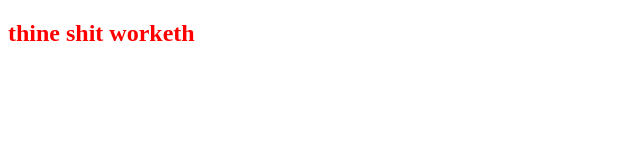
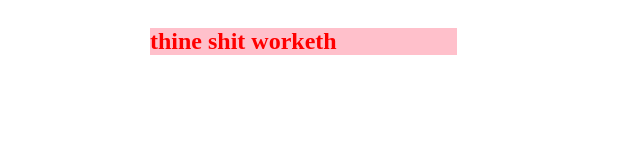
Before and after one commit to petekp/npm-static-boilerplate, a website: page dist/public/index.html in a window 1280 px wide. Shown: the whole page, without its empty margins (0-640 px from the left). Drawn offline with Linux system fonts and the light colour scheme.

Commit message:
Test lost flex grid

```diff
--- a/assets/css/main.css
+++ b/assets/css/main.css
@@ -1,11 +1,17 @@
+@lost flexbox flex;
+
 body{
+  lost-center: 980px;
+  transition: 1s all linear;
 
-  transition: 1s all linear;
 
   h1{
     user-select: none;
+
   }
   h2{
     color: red;
+    background: pink;
+    lost-column: 1/3;
   }
 }
--- a/package.json
+++ b/package.json
@@ -6,7 +6,7 @@
   "scripts": {
     "lint": "jshint assets/scripts/*.js",
     "build:js": "uglifyjs assets/scripts/main.js -o dist/public/js/main.min.js",
-    "build:css": "postcss -u autoprefixer -u precss -u lost -u cssnano assets/css/main.css -o  dist/public/css/main.min.css",
+    "build:css": "postcss -u autoprefixer -u lost -u precss -u cssnano assets/css/main.css -o  dist/public/css/main.min.css",
     "build": "echo '=> building' && npm run build:js -s && npm run build:css -s",
     "server": "http-server dist/public/"
   },
```
Also changed, not shown: dist/public/css/main.min.css.
